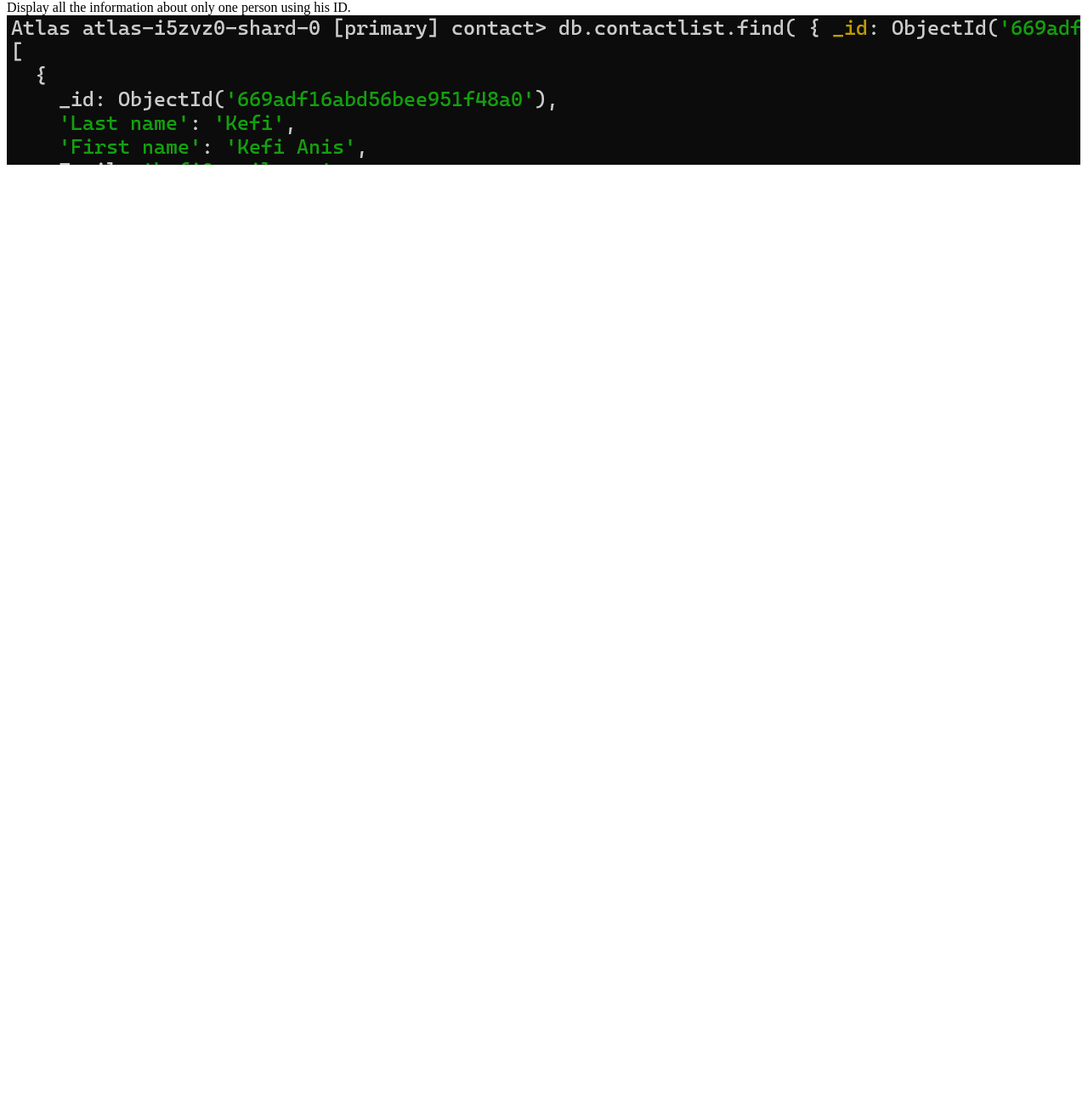
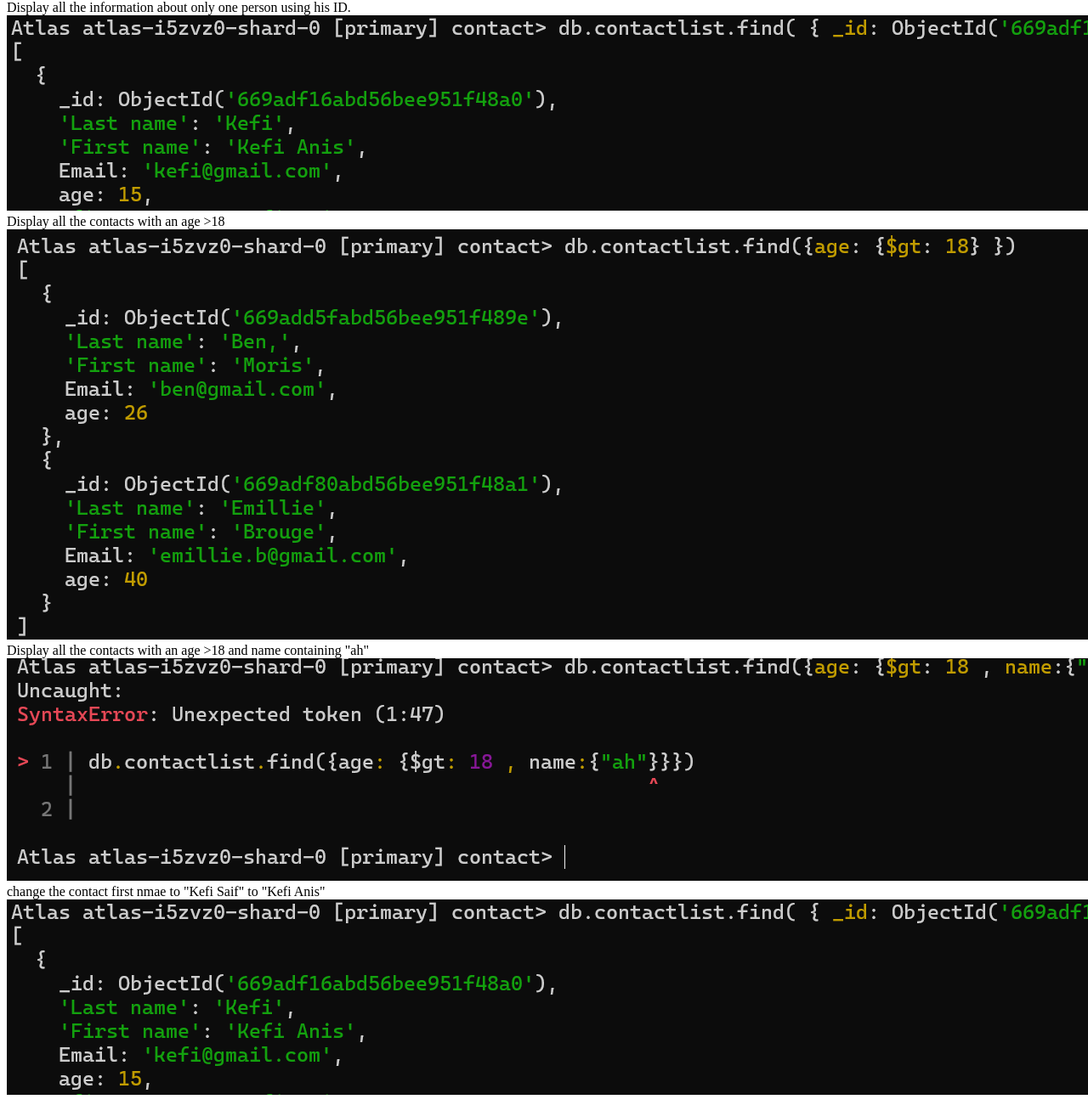
Before and after one commit to wisdommichaels/MongoDb-, a plain HTML site: page index.html in a window 1280 px wide. Shown: the part 1077-2378 px from the top of the page at 85% size. Before the commit the page ends 1337 px from the top, so only its background shows below. Drawn offline with Linux system fonts and the light colour scheme.

Commit message:
added index.html

```diff
--- a/index.html
+++ b/index.html
@@ -13,15 +13,21 @@ Last name: Ben, First name: Moris, Email: ben@gmail.com, age:26
 Last name: Kefi, First name: Seif, Email: kefi@gmail.com, age:15
 Last name: Emilie, First name: brouge, Email: emilie.b@gmail.com, age:40
 Last name: Alex, First name: brown, age: 4
-Last name: Denzel, First name: Washington, age:3 -->
+Last name: Denzel, First name: Washington, age:3
 <img src="./asset/Screenshot 2024-07-20 062552.png" alt="">
 
 Display all the information about only one person using his ID.
 
 <img src="./asset/Screenshot 2024-07-23 233600.png" alt="">
 
+Display all the contacts with an age >18
+<img src="./asset/Screenshot 2024-07-23 225922.png" alt="">
 
+Display all the contacts with an age >18 and name containing "ah"
+<img src="./asset/Screenshot 2024-07-23 230534.png" alt="">
 
+change the contact first nmae to "Kefi Saif" to "Kefi Anis"
+<img src="./asset/Screenshot 2024-07-23 233600.png" alt="">
 
 </body>
 </html>
```
Also changed, not shown: asset/Screenshot 2024-07-23 235511.png (added), asset/Screenshot 2024-07-23 235544.png (added).
